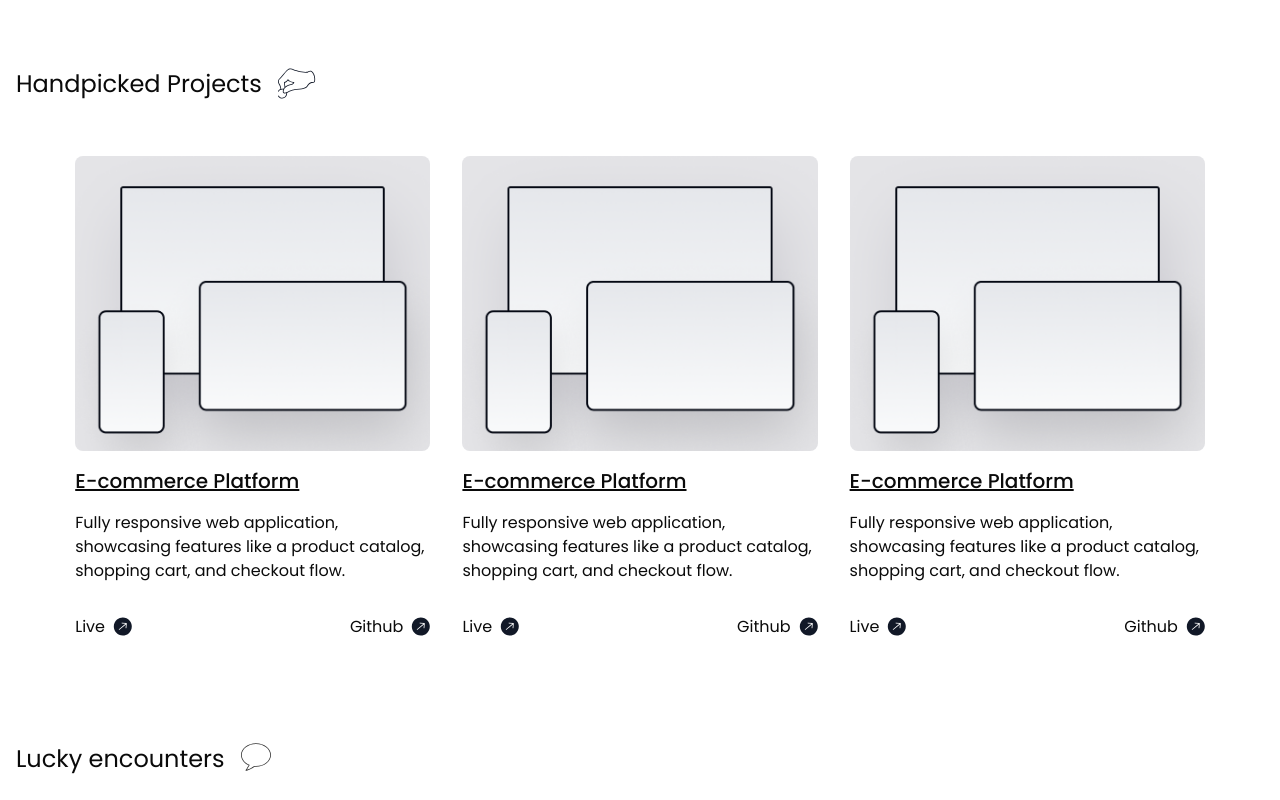
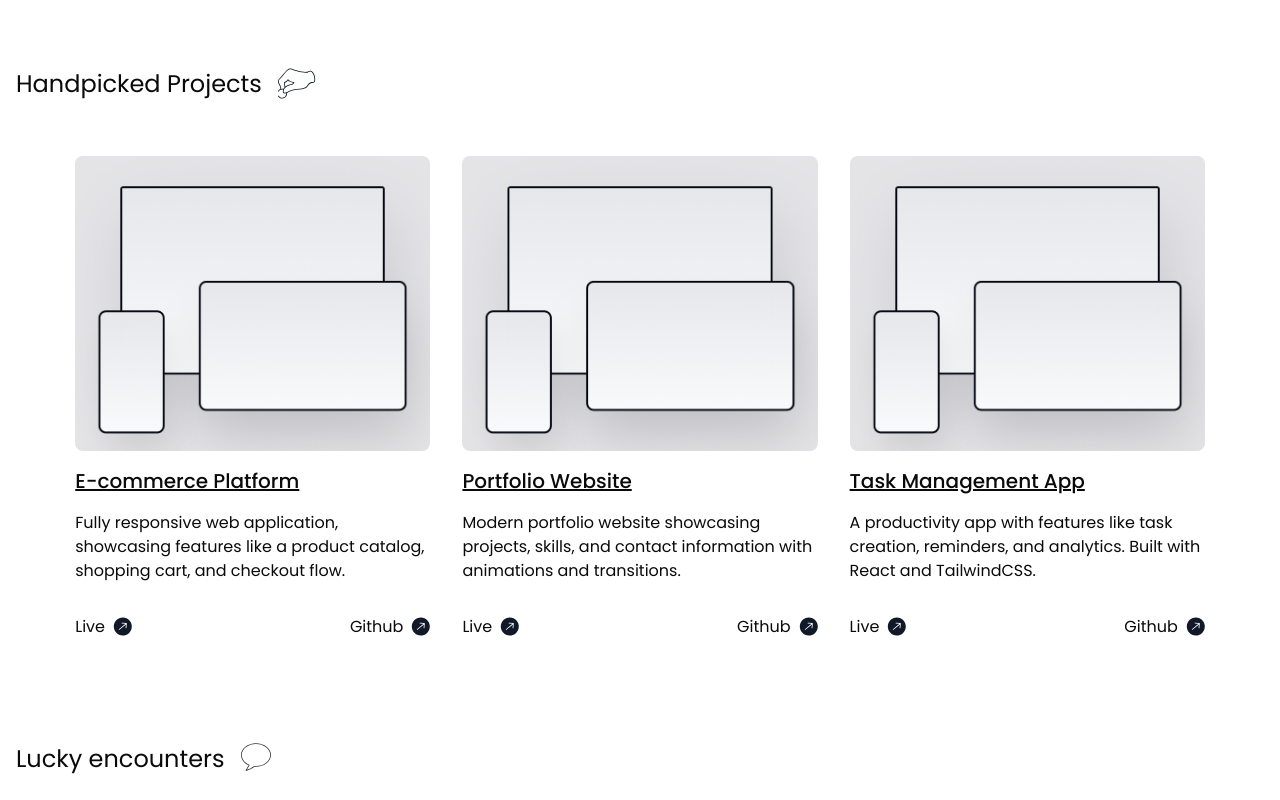
Before and after one commit to UniFolios/unifolio, a Next.js app: page / in a window 1280 px wide. Shown: the part 1360-2160 px from the top of the page. Built offline with nearby package versions, Linux system fonts and the light colour scheme; a web font is replaced by a local one.

Commit message:
external link in projects

```diff
--- a/components/projects.tsx
+++ b/components/projects.tsx
@@ -1,100 +1,92 @@
-import Image from 'next/image'
+import Image from "next/image";
+import Link from "next/link";
+import IconHandPicked from "./icons/handpicked";
+import Section from "./ui/section";
+import SectionTitle from "./ui/section-title";
+import IconExternalLink from "./icons/external-link";
 
-import IconHandPicked from "./icons/handpicked";
-import Section from "./ui/section"
-import SectionTitle from "./ui/section-title";
-import Link from 'next/link';
-import IconExternalLink from './icons/external-link';
+// Array to store project details
+const projects = [
+    {
+        title: "E-commerce Platform",
+        description:
+            "Fully responsive web application, showcasing features like a product catalog, shopping cart, and checkout flow.",
+        image: "/img/project-1.png",
+        liveLink: "https://ecommerce-example.com",
+        githubLink: "https://github.com/yourusername/ecommerce-platform",
+    },
+    {
+        title: "Portfolio Website",
+        description:
+            "Modern portfolio website showcasing projects, skills, and contact information with animations and transitions.",
+        image: "/img/project-1.png",
+        liveLink: "https://portfolio-example.com",
+        githubLink: "https://github.com/yourusername/portfolio",
+    },
+    {
+        title: "Task Management App",
+        description:
+            "A productivity app with features like task creation, reminders, and analytics. Built with React and TailwindCSS.",
+        image: "/img/project-1.png",
+        liveLink: "https://taskmanager-example.com",
+        githubLink: "https://github.com/yourusername/task-manager",
+    },
+];
 
 const Projects = () => {
     return (
-        <Section id='projects'>
+        <Section id="projects">
             <SectionTitle title="Handpicked Projects" icon={<IconHandPicked />} />
             <div className="flex flex-col md:flex-row flex-wrap items-center justify-center gap-8 px-4 md:px-8 py-6">
-                <div className="flex flex-col w-full sm:w-[85%] md:w-[48%] lg:w-[30%]">
+                {projects.map((project, index) => (
+                    <div
+                        key={index}
+                        className="flex flex-col w-full sm:w-[85%] md:w-[48%] lg:w-[30%]"
+                    >
                         <div className="flex flex-col">
                             <Image
-                            src="/img/project-1.png"
+                                src={project.image}
                                 width={500}
                                 height={500}
-                            alt="project 1"
+                                alt={project.title}
                                 className="rounded-lg object-cover"
                             />
-                        <h2 className="text-lg sm:text-xl font-medium underline py-4">E-commerce Platform</h2>
-                        <p className="text-sm sm:text-base">Fully responsive web application, showcasing features like a product catalog, shopping cart, and checkout flow. </p>
+                            <h2 className="text-lg sm:text-xl font-medium underline py-4">
+                                {project.title}
+                            </h2>
+                            <p className="text-sm sm:text-base">{project.description}</p>
                         </div>
                         <div className="flex justify-between gap-4">
-                        <Link href="#">
+                            <Link
+                                href={project.liveLink}
+                                target="_blank"
+                                rel="noopener noreferrer"
+                            >
                                 <div className="flex gap-x-2 justify-center lg:justify-start items-center pt-8">
-                                <h3 className="text-sm sm:text-base font-normal cursor-pointer">Live</h3>
+                                    <h3 className="text-sm sm:text-base font-normal cursor-pointer">
+                                        Live
+                                    </h3>
                                     <IconExternalLink />
                                 </div>
                             </Link>
-                        <Link href="#">
+                            <Link
+                                href={project.githubLink}
+                                target="_blank"
+                                rel="noopener noreferrer"
+                            >
                                 <div className="flex gap-x-2 justify-center lg:justify-start items-center pt-8">
-                                <h3 className="text-sm sm:text-base font-normal cursor-pointer">Github</h3>
+                                    <h3 className="text-sm sm:text-base font-normal cursor-pointer">
+                                        Github
+                                    </h3>
                                     <IconExternalLink />
                                 </div>
                             </Link>
                         </div>
                     </div>
-                <div className="flex flex-col w-full sm:w-[85%] md:w-[48%] lg:w-[30%]">
-                    <div className="flex flex-col">
-                        <Image
-                            src="/img/project-1.png"
-                            width={500}
-                            height={500}
-                            alt="project 1"
-                            className="rounded-lg object-cover"
-                        />
-                        <h2 className="text-lg sm:text-xl font-medium underline py-4">E-commerce Platform</h2>
-                        <p className="text-sm sm:text-base">Fully responsive web application, showcasing features like a product catalog, shopping cart, and checkout flow. </p>
-                    </div>
-                    <div className="flex justify-between gap-4">
-                        <Link href="#">
-                            <div className="flex gap-x-2 justify-center lg:justify-start items-center pt-8">
-                                <h3 className="text-sm sm:text-base font-normal cursor-pointer">Live</h3>
-                                <IconExternalLink />
-                            </div>
-                        </Link>
-                        <Link href="#">
-                            <div className="flex gap-x-2 justify-center lg:justify-start items-center pt-8">
-                                <h3 className="text-sm sm:text-base font-normal cursor-pointer">Github</h3>
-                                <IconExternalLink />
-                            </div>
-                        </Link>
-                    </div>
-                </div>
-                <div className="flex flex-col w-full sm:w-[85%] md:w-[48%] lg:w-[30%]">
-                    <div className="flex flex-col">
-                        <Image
-                            src="/img/project-1.png"
-                            width={500}
-                            height={500}
-                            alt="project 1"
-                            className="rounded-lg object-cover"
-                        />
-                        <h2 className="text-lg sm:text-xl font-medium underline py-4">E-commerce Platform</h2>
-                        <p className="text-sm sm:text-base">Fully responsive web application, showcasing features like a product catalog, shopping cart, and checkout flow. </p>
-                    </div>
-                    <div className="flex justify-between gap-4">
-                        <Link href="#">
-                            <div className="flex gap-x-2 justify-center lg:justify-start items-center pt-8">
-                                <h3 className="text-sm sm:text-base font-normal cursor-pointer">Live</h3>
-                                <IconExternalLink />
-                            </div>
-                        </Link>
-                        <Link href="#">
-                            <div className="flex gap-x-2 justify-center lg:justify-start items-center pt-8">
-                                <h3 className="text-sm sm:text-base font-normal cursor-pointer">Github</h3>
-                                <IconExternalLink />
-                            </div>
-                        </Link>
-                    </div>
-                </div>
+                ))}
             </div>
         </Section>
     );
-}
+};
 
 export default Projects;
```
Lines whose indentation alone changed are shown as unchanged.
